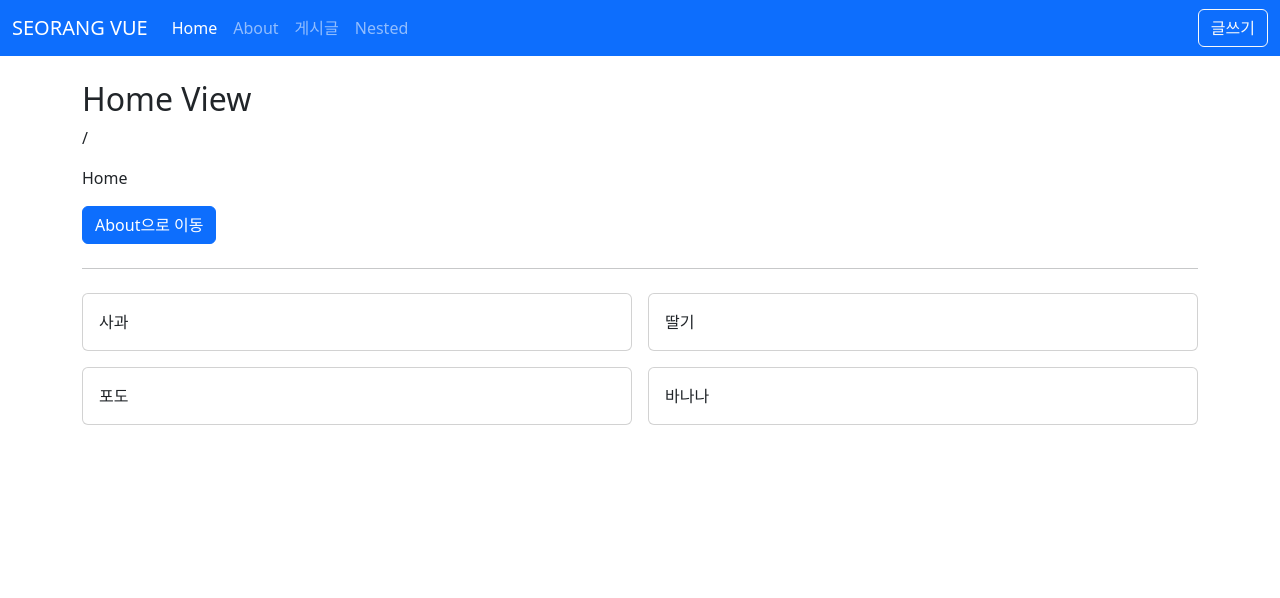
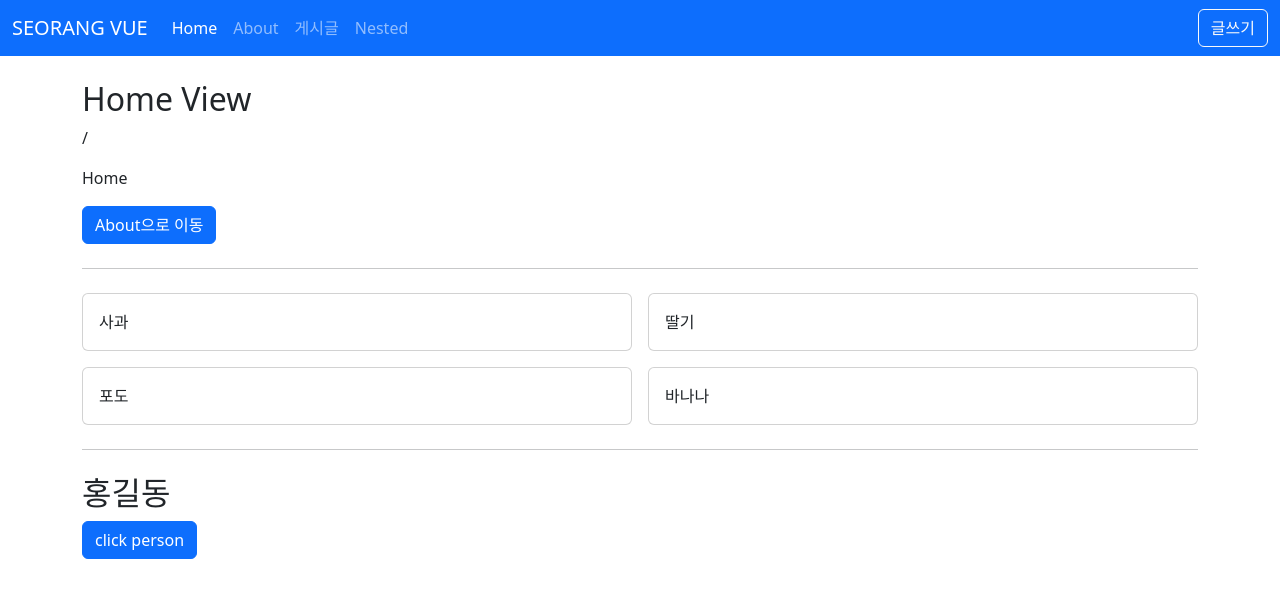
Before and after one commit to seorang42/vuejs3-project, a Vue app: page / in a window 1280 px wide. Shown: the top 598 px of the page. Built offline with nearby package versions, Linux system fonts and the light colour scheme.

Commit message:
7-1 Vue3 플러그인 만들기

```diff
--- /dev/null
+++ b/src/plugins/func.js
@@ -0,0 +1,5 @@
+function funcPlugins() {
+  console.log('funcPlugins');
+}
+
+export default funcPlugins;
--- /dev/null
+++ b/src/plugins/obj.js
@@ -0,0 +1,12 @@
+const objPlugins = {
+  install(app, options) {
+    console.log('objPlugins app:', app);
+    console.log('objPlugins options: ', options);
+    // app.component() 전역 컴포넌트
+    // app.config.globalProperties 전역 애플리케이션 인스턴스에 속성 추가
+    // app.directive 커스텀 디렉티브
+    // app.provide() 리소스 주입
+  },
+};
+
+export default objPlugins;
--- /dev/null
+++ b/src/plugins/person.js
@@ -0,0 +1,13 @@
+export default {
+  install(app, options) {
+    const person = {
+      name: '홍길동',
+      say() {
+        alert(this.name);
+      },
+      ...options,
+    };
+    app.config.globalProperties.$person = person;
+    app.provide('person', person);
+  },
+};
--- a/src/views/HomeView.vue
+++ b/src/views/HomeView.vue
@@ -8,13 +8,25 @@
     <AppGrid :items="items" v-slot="{ item }" col-class="col-6">
       <AppCard>{{ item }}</AppCard>
     </AppGrid>
+    <hr class="my-4" />
+    <h2>{{ $person.name }}</h2>
+    <button class="btn btn-primary" @click="person.say">click person</button>
   </div>
 </template>
+
+<script>
+export default {
+  created() {
+    /* console.log(this.$person.name);
+    this.$person.say(); */
+  },
+};
+</script>
 
 <script setup>
 import AppCard from '@/components/AppCard.vue';
 import AppGrid from '@/components/AppGrid.vue';
-import { ref } from 'vue';
+import { inject, ref } from 'vue';
 import { useRouter } from 'vue-router';
 
 const router = useRouter();
@@ -23,6 +35,9 @@
 };
 
 const items = ref(['사과', '딸기', '포도', '바나나']);
+
+const person = inject('person');
+console.log('person.name: ', person.name);
 </script>
 
 <style lang="scss" scoped></style>
```
Also changed, not shown: src/main.js (+9 -1 lines).
